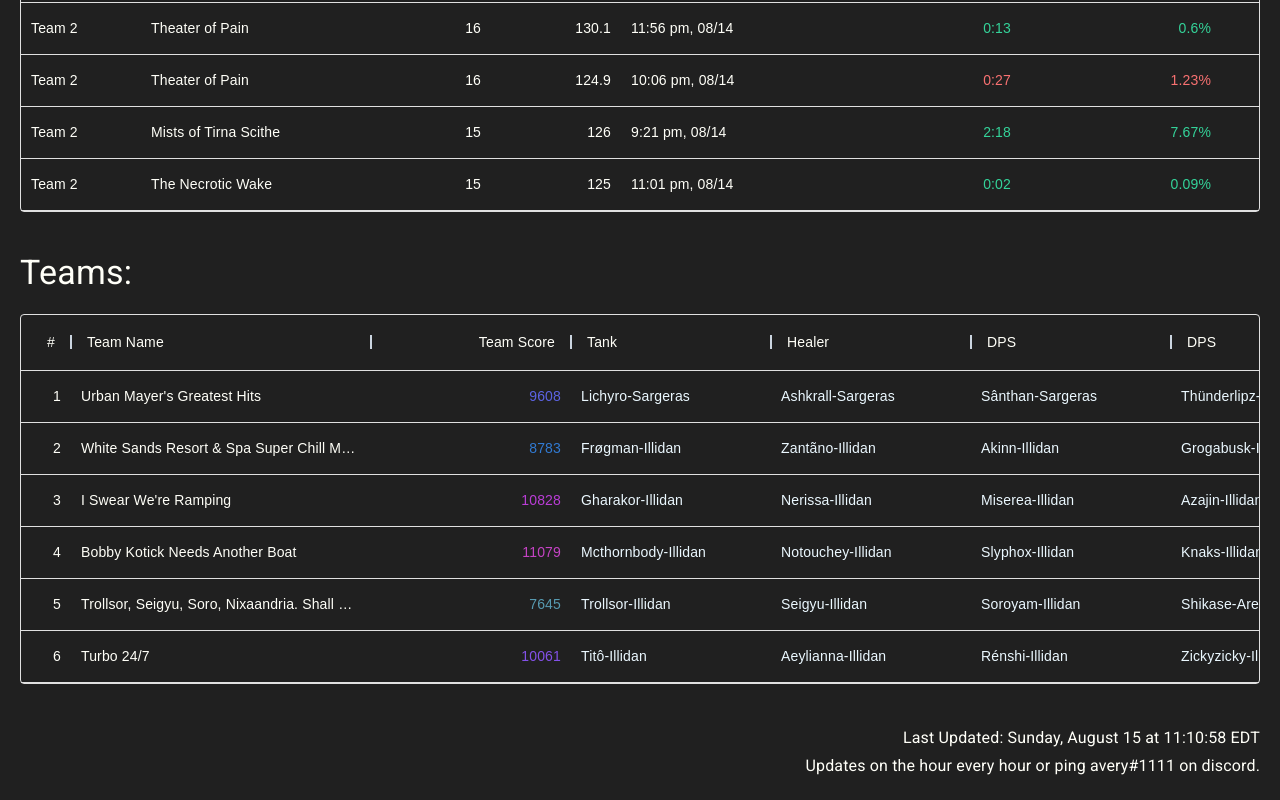
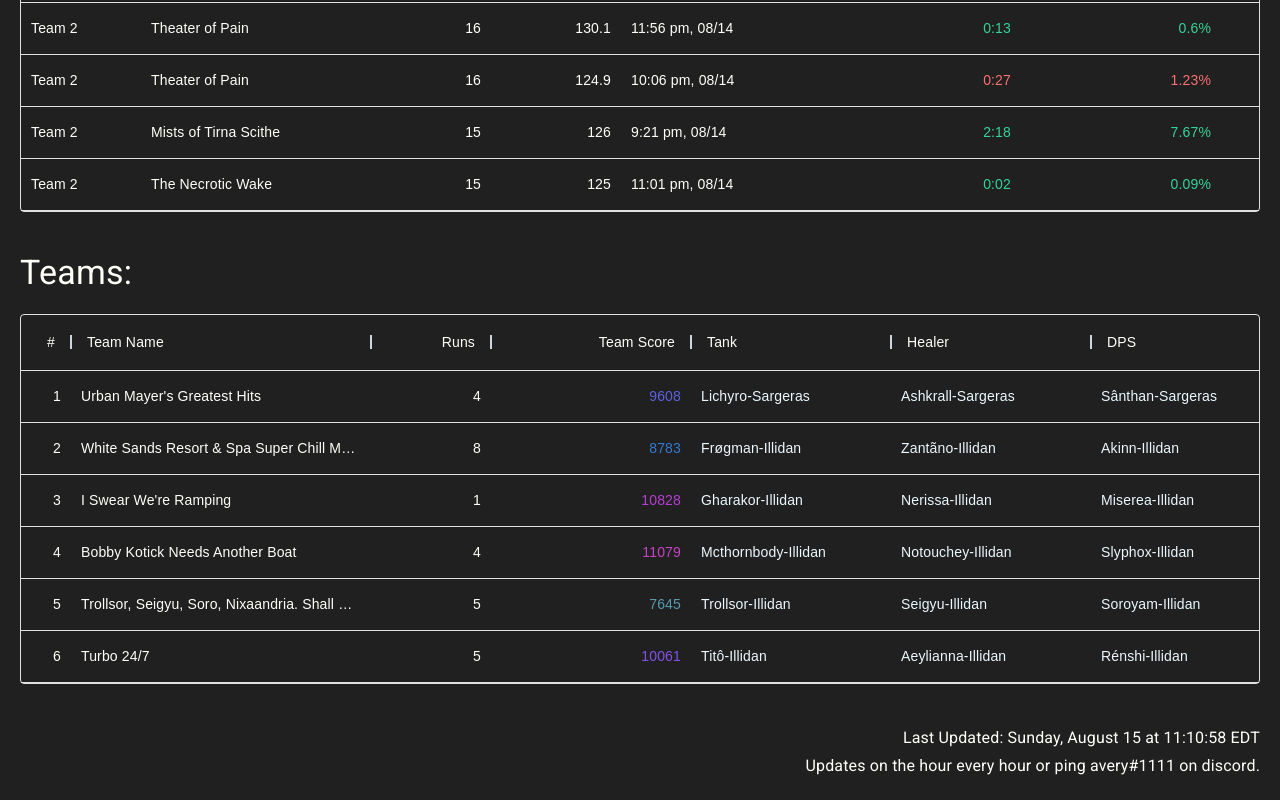
Before and after one commit to 4very/mplus_leaderboard, a Next.js app: page / in a window 1280 px wide. Shown: the part 1332-2132 px from the top of the page. Built offline with nearby package versions, Linux system fonts and the light colour scheme.

Commit message:
added runs count to teams table

```diff
--- a/src/pages/index.tsx
+++ b/src/pages/index.tsx
@@ -86,6 +86,12 @@ export default function ContentPage(props: PropsType) {
     },
     { field: 'team', headerName: 'Team Name', minWidth: 300, flex: 1 },
     {
+      field: 'runsCompleted',
+      headerName: 'Runs',
+      width: 120,
+      type: 'number',
+    },
+    {
       field: 'score',
       headerName: 'Team Score',
       width: 200,
@@ -164,7 +170,7 @@ export default function ContentPage(props: PropsType) {
     {
       field: 'fullTeam',
       headerName: 'Full team?',
-      width: 150,
+      width: 160,
       type: 'boolean',
     },
     {
@@ -297,9 +303,15 @@ export async function getStaticProps() {
       }
     }
 
+    let runsCompleted = 0;
+    for (let j: number = 0; j < runs.length; j += 1) {
+      if (runs[j][0] === teams[i][0]) runsCompleted += 1;
+    }
+
     teamRows.push({
       id: teams[i][0].split(' ')[1],
       team: teamNames[i][1],
+      runsCompleted,
       score: [+teams[i][6], color],
       tank: teams[i][1],
       healer: teams[i][2],
--- a/src/types/types.tsx
+++ b/src/types/types.tsx
@@ -22,6 +22,7 @@ export interface RunRow {
 export interface TeamRow {
   id: string;
   team: string;
+  runsCompleted: number;
   score: [number, string];
   tank: string;
   healer: string;
```
